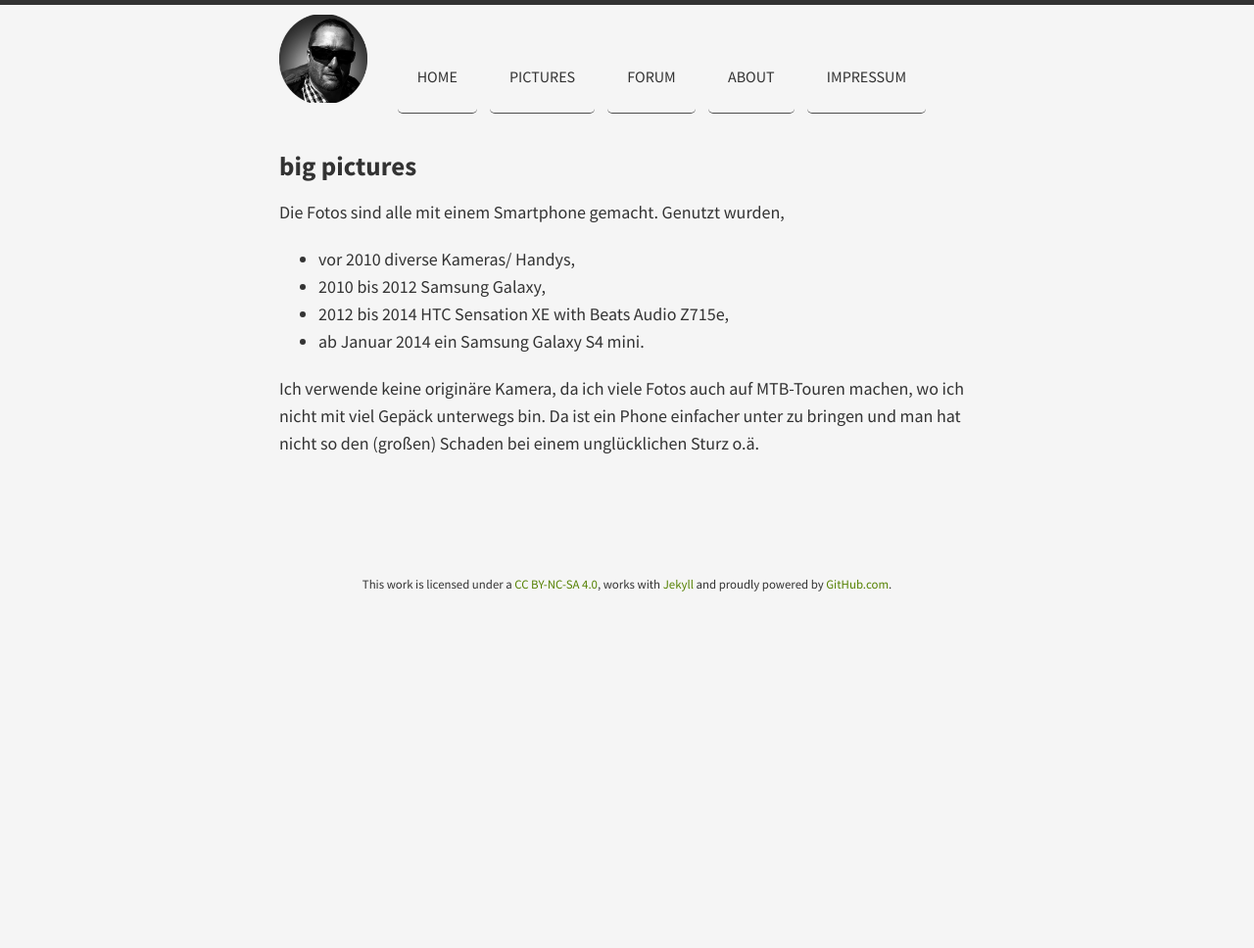
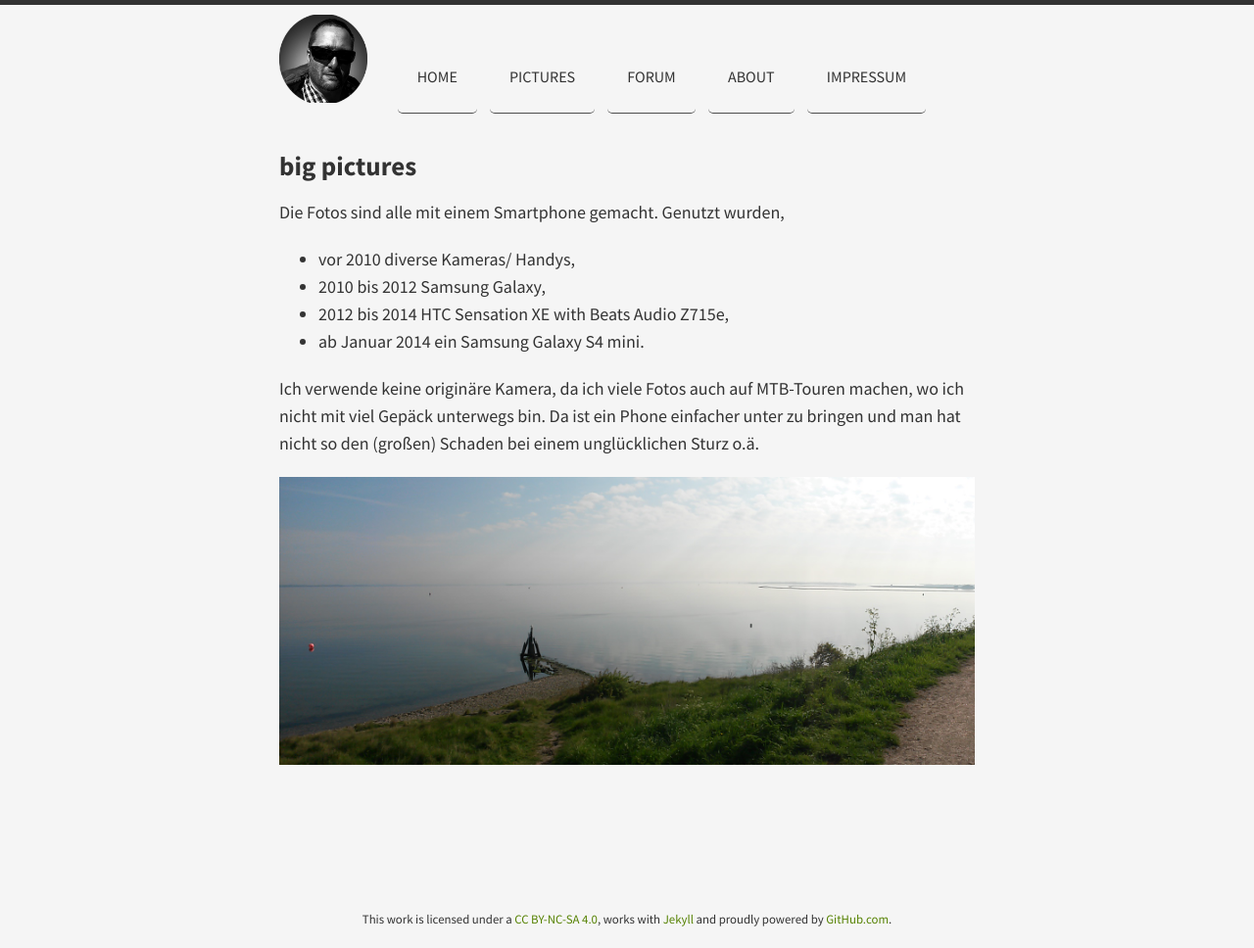
Before and after one commit to netbuk/netbuk.github.io, a Jekyll site: the page built from big pictures/index.md, in a window 1280 px wide. Shown: the whole page at 98% size. Built offline with Jekyll 4.4.1, drawn with Linux system fonts in a browser that asks for light colours; nearby versions of some CDN libraries; Markdown is read by kramdown in place of the engine named in the settings; before the commit the page ends 900 px from its top, so only the background shows below that.

```diff
--- a/big pictures/index.md
+++ b/big pictures/index.md
@@ -12,3 +12,5 @@
 * ab Januar 2014 ein Samsung Galaxy S4 mini.
 
 Ich verwende keine originäre Kamera, da ich viele Fotos auch auf MTB-Touren machen, wo ich nicht mit viel Gepäck unterwegs bin. Da ist ein Phone einfacher unter zu bringen und man hat nicht so den (großen) Schaden bei einem unglücklichen Sturz o.ä.
+
+![Den Osse, Schouwen - Duiveland, NL - April 2014](http://netbuk.github.io/big pictures/Den-Osse--Schouwen.jpg)
```
